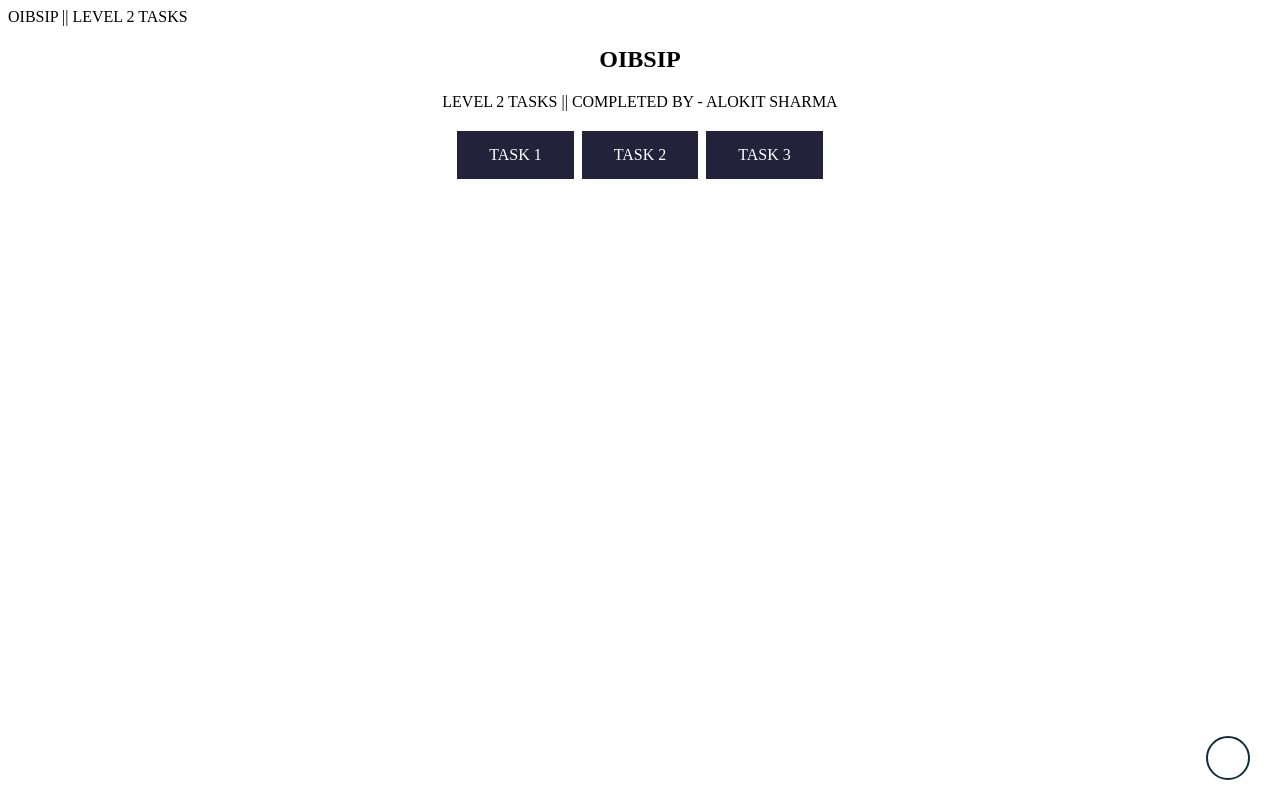
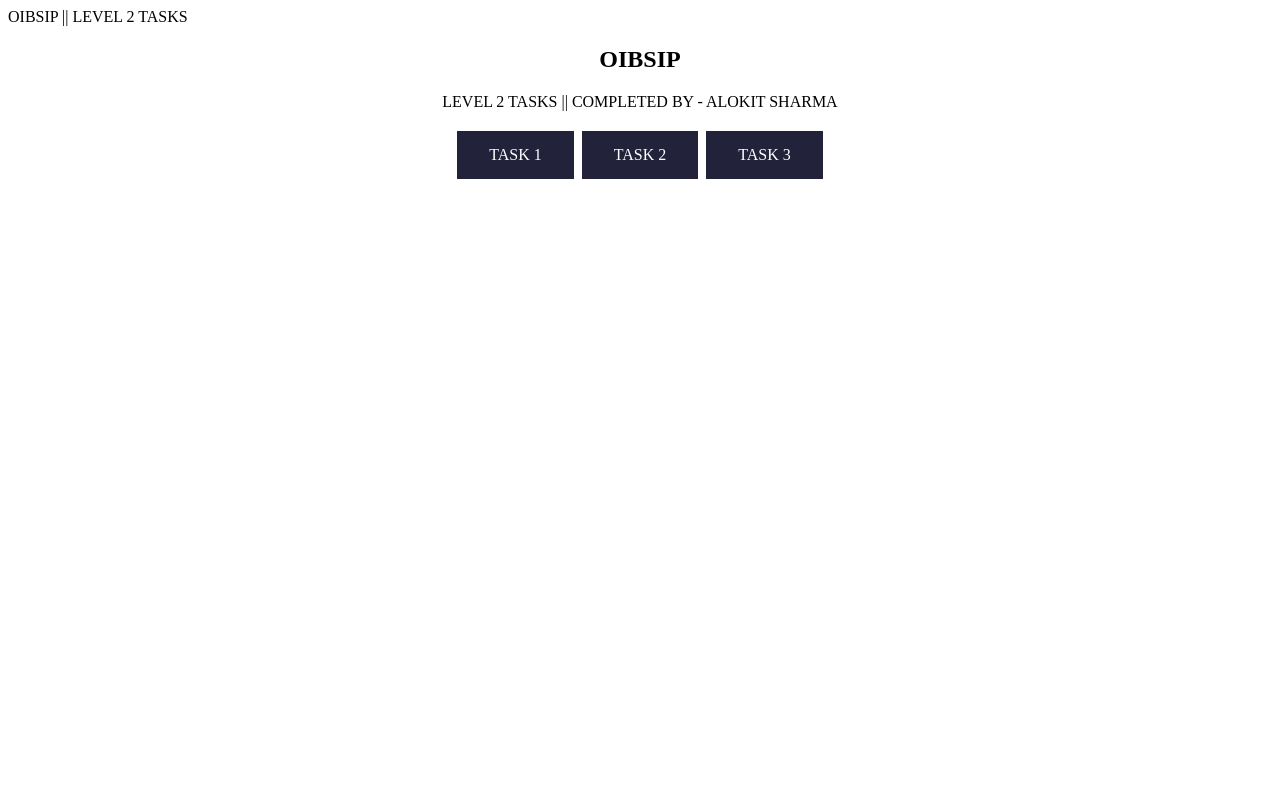
Before and after one commit to alokit169/OASIS, a plain HTML site: page OIBSIP-main/index.html in a window 1280 px wide. Drawn offline with Linux system fonts and the light colour scheme.

Commit message:
Update index.html

```diff
--- a/OIBSIP-main/index.html
+++ b/OIBSIP-main/index.html
@@ -64,9 +64,7 @@
         <a target="_blank" href="oibsip-level-2-task-2/index.html" class="button">TASK 2</a>
         <a target="_blank" href="oibsip-level-2-task-3/index.html" class="button">TASK 3</a>
     </div>
-    <!-- self-icon -->
-    <a target="_blank" href="https://www.linkedin.com/in/irahuldutta02/" id="myBtn"></a>
-    <!-- self-icon -->
+
 
 </body>
 
```
